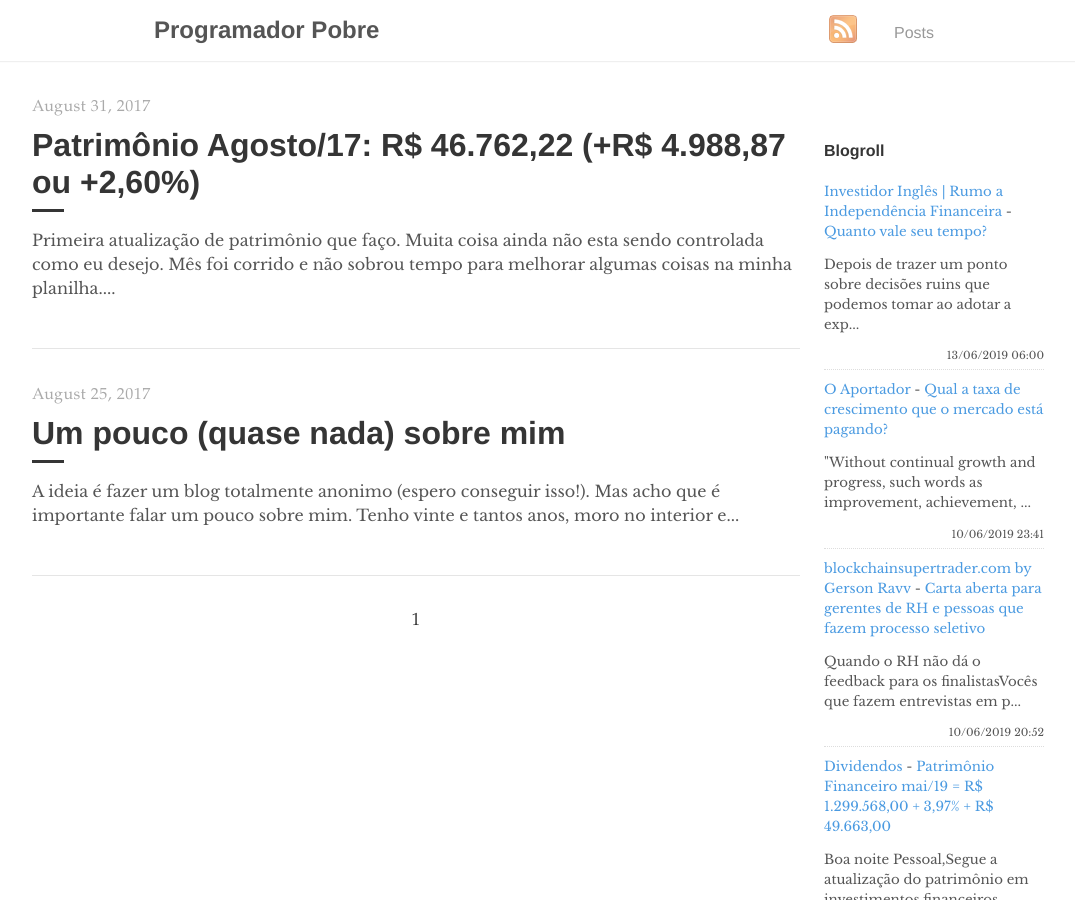
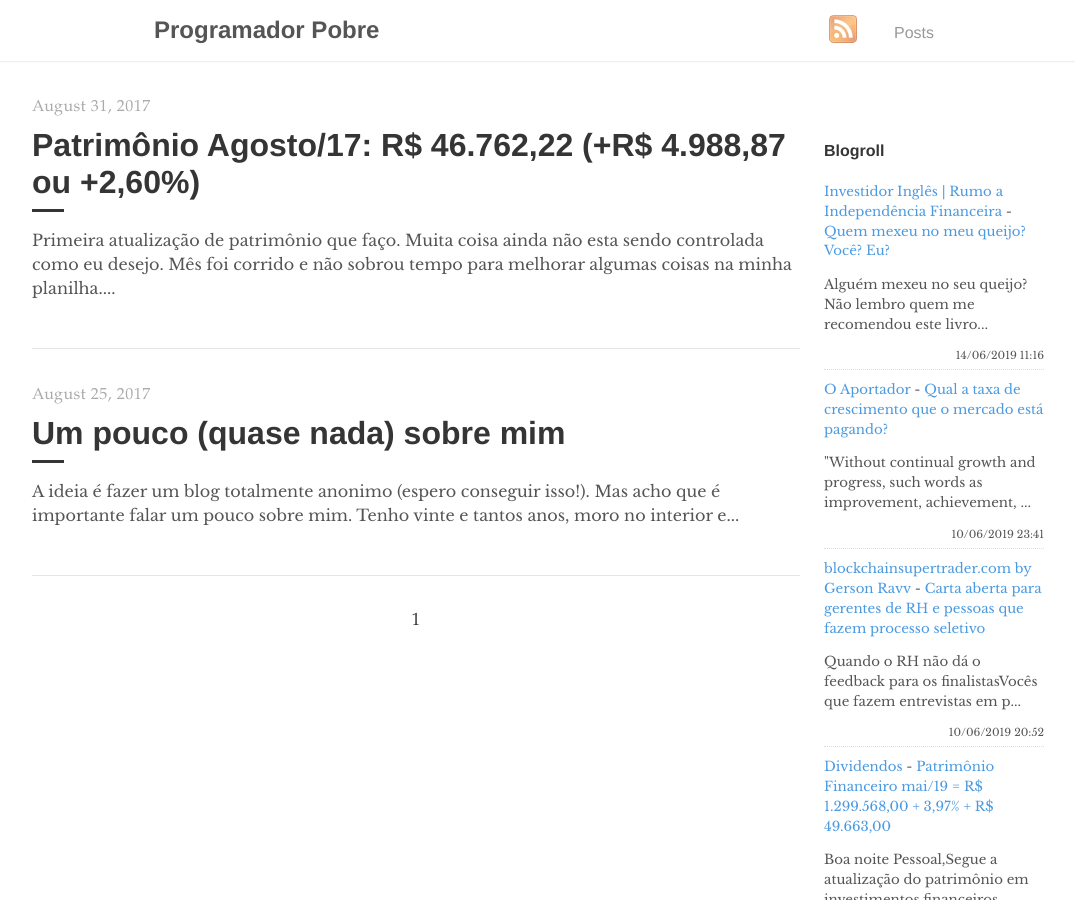
Before and after one commit to programadorpobre/programadorpobre.github.io, a Jekyll site: the page built from index.html, in a window 1280 px wide and 900 px high. Shown: the whole window, without its empty margins (96-1171 px from the left). Built offline with Jekyll 4.4.1, drawn with Linux system fonts in a browser that asks for light colours; the list of posts is cut into pages by our own code; comment, search, counter and statistics services are not loaded.

Commit message:
[ci skip] travis #678

```diff
--- a/_includes/feed-entries.html
+++ b/_includes/feed-entries.html
@@ -1,7 +1,7 @@
 <div class="feed-entry">
-    <a class="feed-entry-site-name" href="https://www.investidoringles.com/">Investidor Inglês | Rumo a Independência Financeira</a> - <a class="feed-entry-title" href="https://www.investidoringles.com/2019/06/quanto-vale-seu-tempo.html">Quanto vale seu tempo?</a>
-    <p class="feed-entry-summary">Depois de trazer um ponto sobre decisões ruins que podemos tomar ao adotar a exp...</p>
-    <time datetime="2019-06-13T06:00:00.000-03:00">13/06/2019 06:00</time>
+    <a class="feed-entry-site-name" href="https://www.investidoringles.com/">Investidor Inglês | Rumo a Independência Financeira</a> - <a class="feed-entry-title" href="https://www.investidoringles.com/2019/06/livro-quem-mexeu-no-meu-queijo.html">Quem mexeu no meu queijo? Você? Eu?</a>
+    <p class="feed-entry-summary">Alguém mexeu no seu queijo?&nbsp;&nbsp; Não lembro quem me recomendou este livro...</p>
+    <time datetime="2019-06-14T11:16:00.000-03:00">14/06/2019 11:16</time>
 </div>
 <div class="feed-entry">
     <a class="feed-entry-site-name" href="https://oaportadorfinanceiro.blogspot.com/">O Aportador</a> - <a class="feed-entry-title" href="https://oaportadorfinanceiro.blogspot.com/2019/06/qual-taxa-de-crescimento-que-o-mercado.html">Qual a taxa de crescimento que o mercado está pagando?</a>
```
